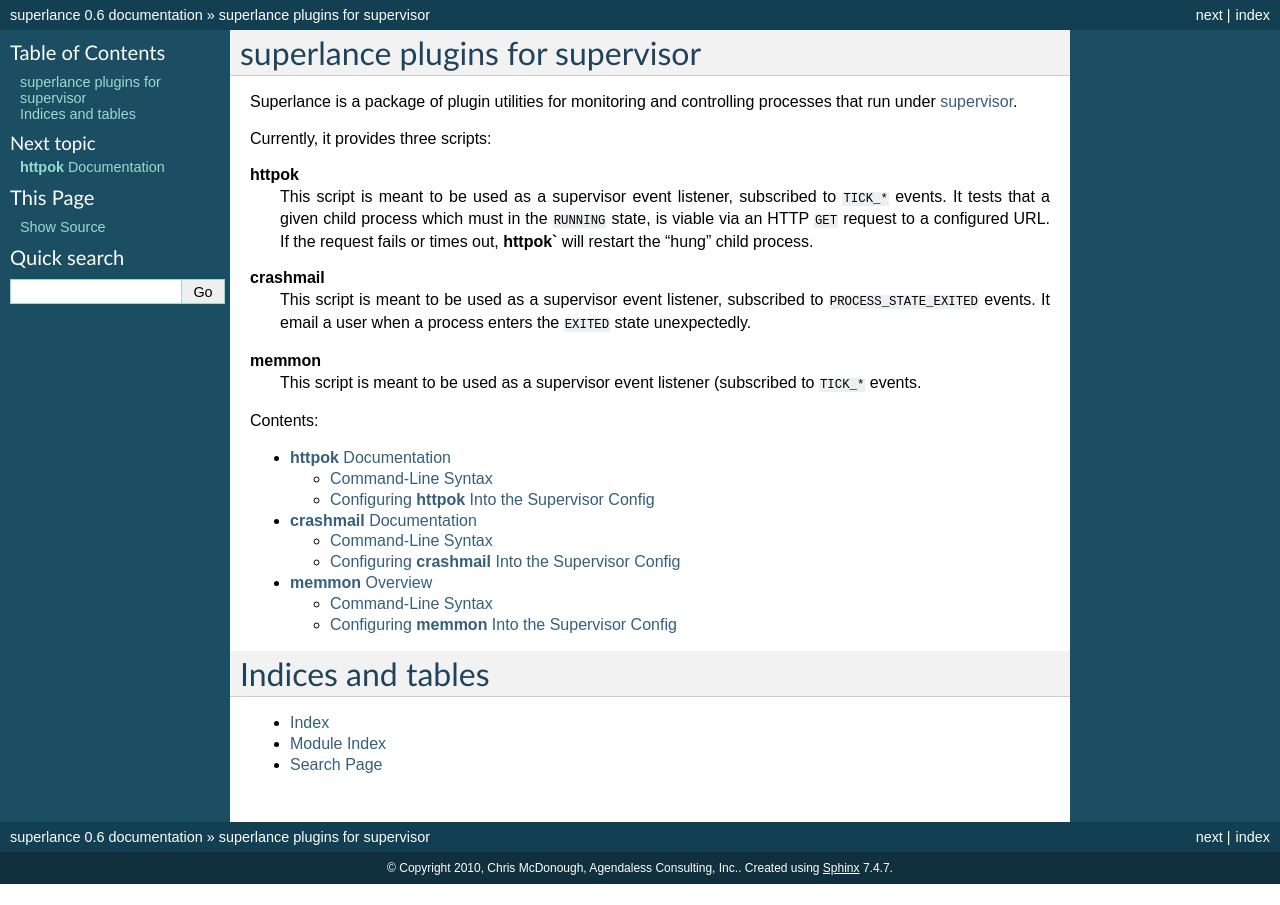
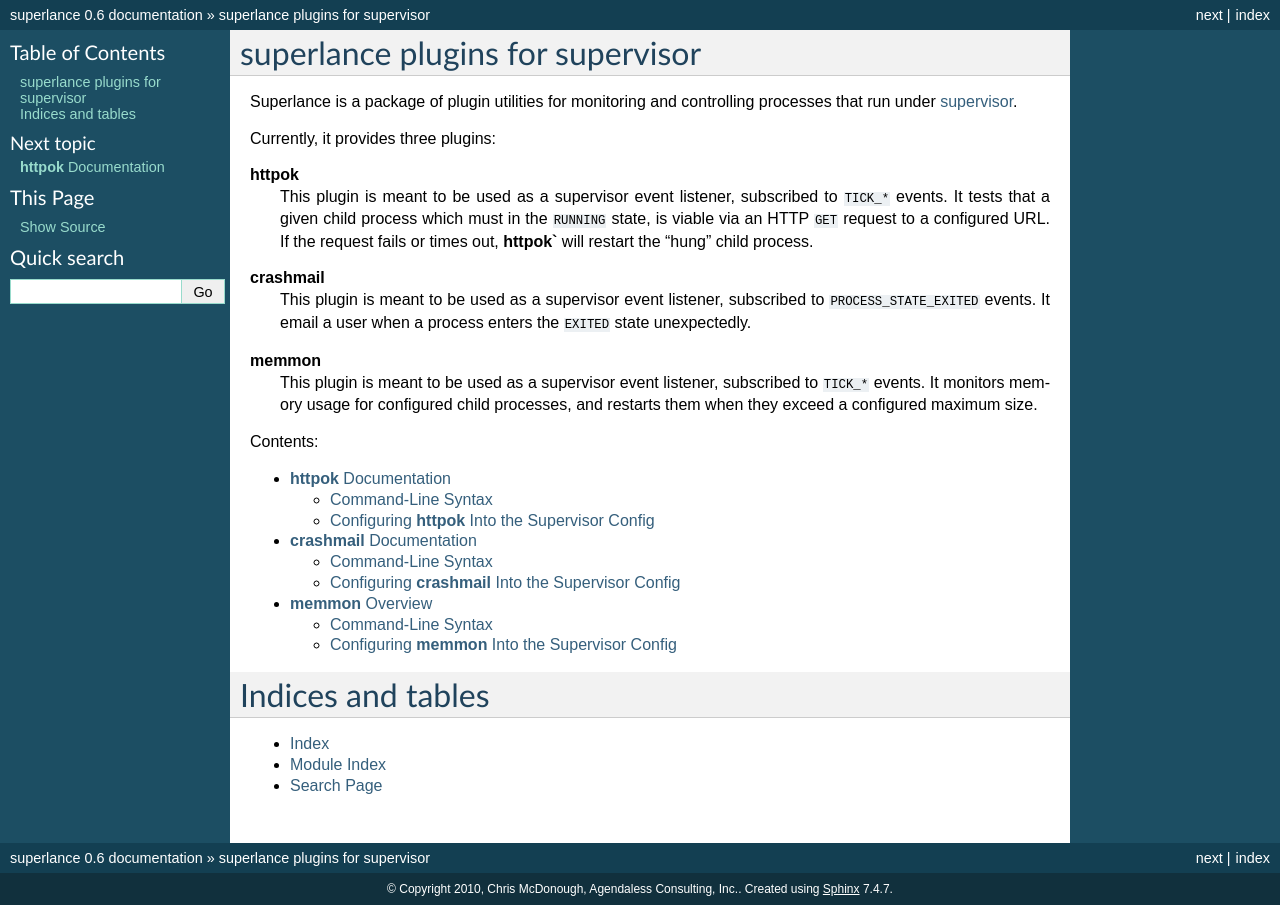
Before and after one commit to theduderog/Superlance, a Sphinx documentation site: the page built from docs/index.rst, in a window 1280 px wide. Built offline with Sphinx 7.4.7, drawn with Linux system fonts in a browser that asks for light colours.

Commit message:
Tweakage.

```diff
--- a/docs/index.rst
+++ b/docs/index.rst
@@ -5,23 +5,25 @@
 controlling processes that run under `supervisor
 <http://supervisord.org>`_.
 
-Currently, it provides three scripts:
+Currently, it provides three plugins:
 
 :command:`httpok`
-    This script is meant to be used as a supervisor event listener,
+    This plugin is meant to be used as a supervisor event listener,
     subscribed to ``TICK_*`` events.  It tests that a given child process
     which must in the ``RUNNING`` state, is viable via an HTTP ``GET``
     request to a configured URL.  If the request fails or times out,
     :command:`httpok`` will restart the "hung" child process.
 
 :command:`crashmail`
-    This script is meant to be used as a supervisor event listener,
+    This plugin is meant to be used as a supervisor event listener,
     subscribed to ``PROCESS_STATE_EXITED`` events.  It email a user when
     a process enters the ``EXITED`` state unexpectedly.
 
 :command:`memmon`
-    This script is meant to be used as a supervisor event listener
-    (subscribed to ``TICK_*`` events.
+    This plugin is meant to be used as a supervisor event listener,
+    subscribed to ``TICK_*`` events.  It monitors memory usage for configured
+    child processes, and restarts them when they exceed a configured
+    maximum size.
 
 
 Contents:
```
